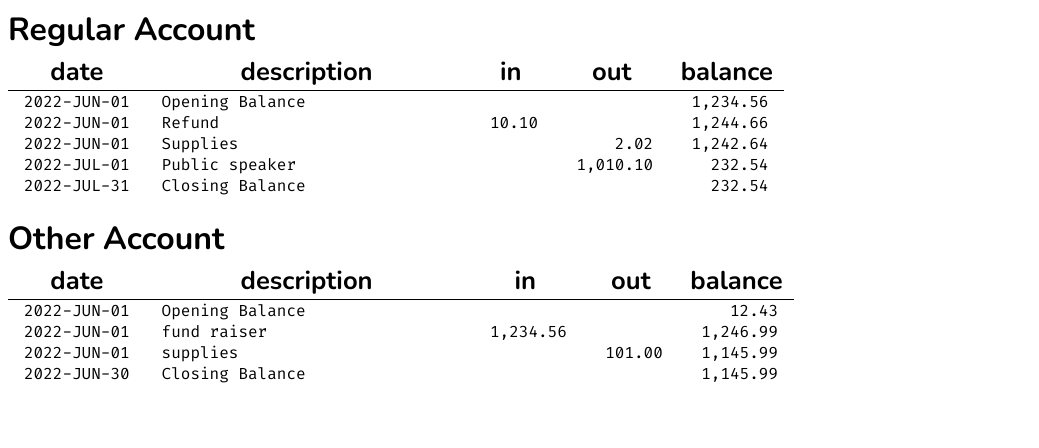
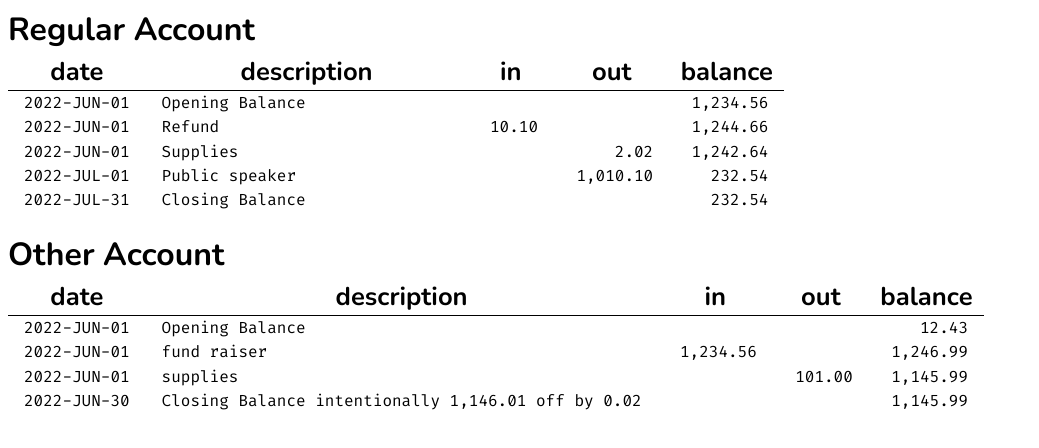
Before and after one commit to tongfa/basicbooks, a plain HTML site: page index.html in a window 1280 px wide. Shown: the whole page, without its empty margins (0-1039 px from the left). Drawn offline with nearby package versions, Linux system fonts and the light colour scheme.

Commit message:
convert to bigint math.

```diff
--- a/index.html
+++ b/index.html
@@ -18,7 +18,6 @@
         font-family: 'Nunito', sans-serif;
         font-size: 1.6rem;
         border-bottom: 1px solid black;
-        margin: 2em;
     }
     table.ledger th:nth-child(1) {
         min-width: 7rem;
@@ -37,7 +36,7 @@
     }
     table.ledger td {
         font-family: 'Fira Code', monospace;
-        padding: 0 1rem;
+        padding: 0.1rem 1rem;
     }
     td:nth-child(3) > div, td:nth-child(4) > div, td:nth-child(5) > div {
         display: flex;
@@ -64,6 +63,9 @@
 </div>
 
 <script>
+    /* configuration stuff */
+    const decimalPlaces = 2;
+
     const { defineComponent, createApp } = Vue
 
     const options = {
@@ -72,13 +74,18 @@
 
     let clearHighlight = () => {};
 
-    function formatMoney(v) {
-        const minimumFractionDigits = 2
-        return Intl.NumberFormat(undefined, {minimumFractionDigits}).format(v)
+    function formatAmount(v) {
+        const minimumFractionDigits = decimalPlaces
+        const decimalizedString = `${v}E-${decimalPlaces}`
+        return Intl.NumberFormat(undefined, {minimumFractionDigits}).format(decimalizedString)
     }
 
     function textToAmount(t) {
-	return Number(t.replace(/,/g, ''));
+        if (t.indexOf('.') > -1) {
+            return BigInt(t.replace(/[\.,]/g, ''))
+        } else {
+            return BigInt(t.replace(/,/g, '')) * Math.pow(10, decimalPlaces);
+        }
     }
 
     const app = createApp({
@@ -93,16 +100,16 @@
                         }
                         balanced = true;
                         const expectedAmount = textToAmount(e.amount)
-			const delta = balance - expectedAmount;
+                        const delta = expectedAmount - balance;
                         return {
                             ...e,
                             balance,
-			    description: delta >= 0.01 ? `${e.description} off by ${formatMoney(delta)}` : e.description,
+                            description: delta ? `${e.description} ${formatAmount(expectedAmount)} off by ${formatAmount(delta)}` : e.description,
                         }
                     }
                     const amount = textToAmount(e.amount)
                     balance = balance === undefined ? amount :
-			( balance + amount * (e.direction === 'in' ? 1 : -1));
+                        ( balance + amount * (e.direction === 'in' ? 1n : -1n));
                     return {
                         ...e,
                         amount,
@@ -163,8 +170,8 @@
                 },
                 {
                     direction: 'closing-balance',
-                    amount: '1,145.99',
-                    description: 'Closing Balance',
+                    amount: '1,146.01',
+                    description: 'Closing Balance intentionally',
                     date: '2022-JUN-30',
                 },
             ])
@@ -178,19 +185,19 @@
         props: ['date', 'description', 'direction', 'amount', 'balance'],
         computed: {
             inAmount() {
-                return this.direction === 'in' ? formatMoney(this.amount) : '';
+                return this.direction === 'in' ? formatAmount(this.amount) : '';
             },
             inSymbol() {
                 return this.direction === 'in' ? options.showCurrencySymbol : '';
             },
             outAmount() {
-                return this.direction === 'out' ? formatMoney(this.amount) : '';
+                return this.direction === 'out' ? formatAmount(this.amount) : '';
             },
             outSymbol() {
                 return this.direction === 'out' ? options.showCurrencySymbol : '';
             },
             balanceAmount() {
-                return formatMoney(this.balance)
+                return formatAmount(this.balance)
             },
             currencySymbol() {
                 return options.showCurrencySymbol;
```
Lines whose indentation alone changed are shown as unchanged.
